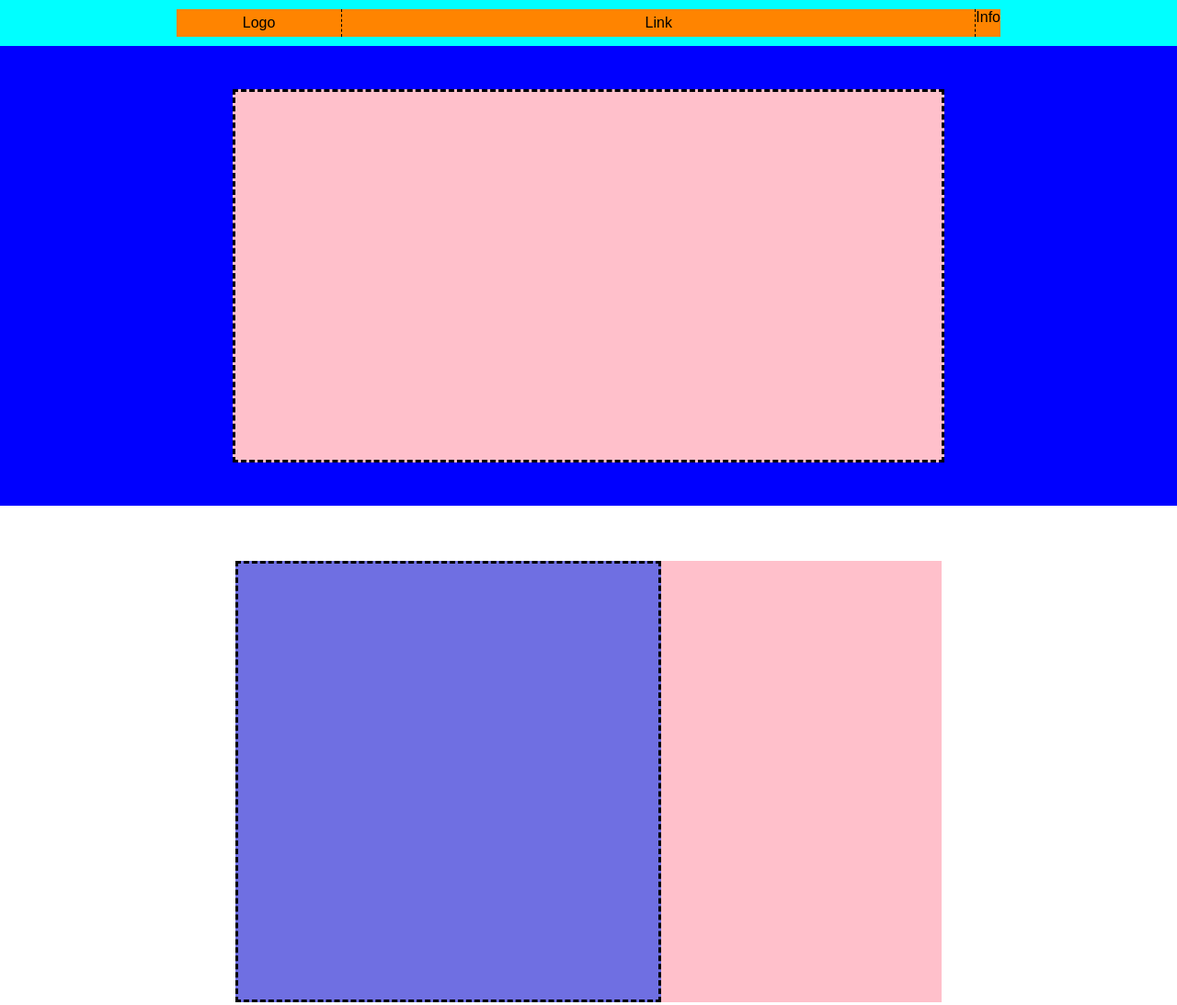
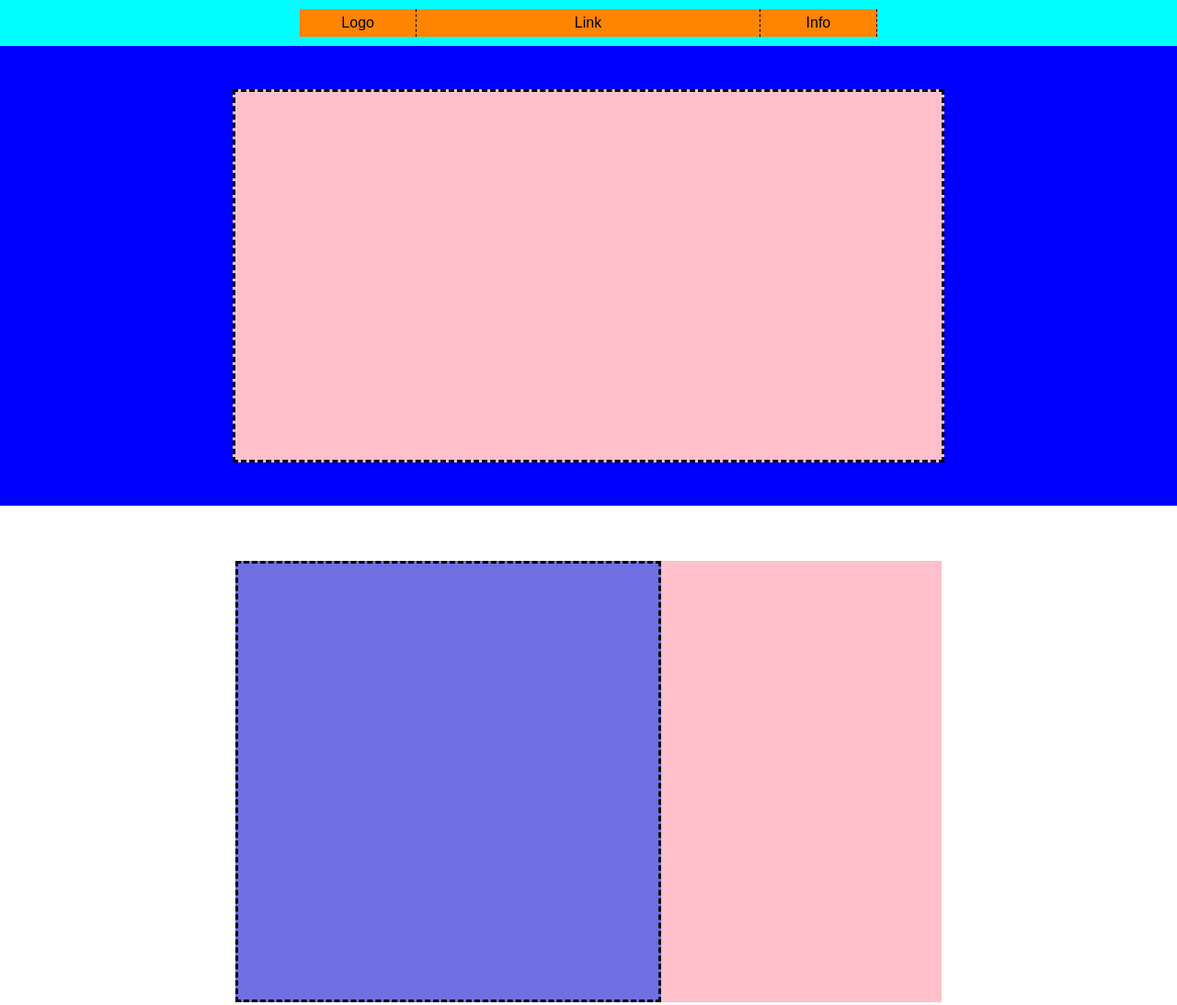
Before and after one commit to Riccardo-Rocco/htmlcss-struttura-discord, a plain HTML site: page index.html in a window 1280 px wide. Shown: the top 1093 px of the page at 92% size. Drawn offline with Linux system fonts and the light colour scheme.

Commit message:
correzione info bar

```diff
--- a/css/style.css
+++ b/css/style.css
@@ -16,14 +16,12 @@ body {
 
 .info-bar {
     display: flex;
-    flex-grow: 1;
     height: 30px;
     background-color: rgb(255, 132, 0);
     width: 70%;
 }
 
-.logo, .menu {
-    flex-basis: 20%;
+.logo, .menu, .details {
     background-color: rgb(255, 132, 0);
     height: 100%;
     display: flex;
@@ -32,9 +30,16 @@ body {
     border-right: 1px dashed black;
 }
 
+.logo, .details {
+    flex-basis: 20%;
+    flex-grow: 0;
+}
+
 .menu {
     flex-grow: 2;
 }
+
+
 
 .header-bottom {
     background-color: blue;
```
